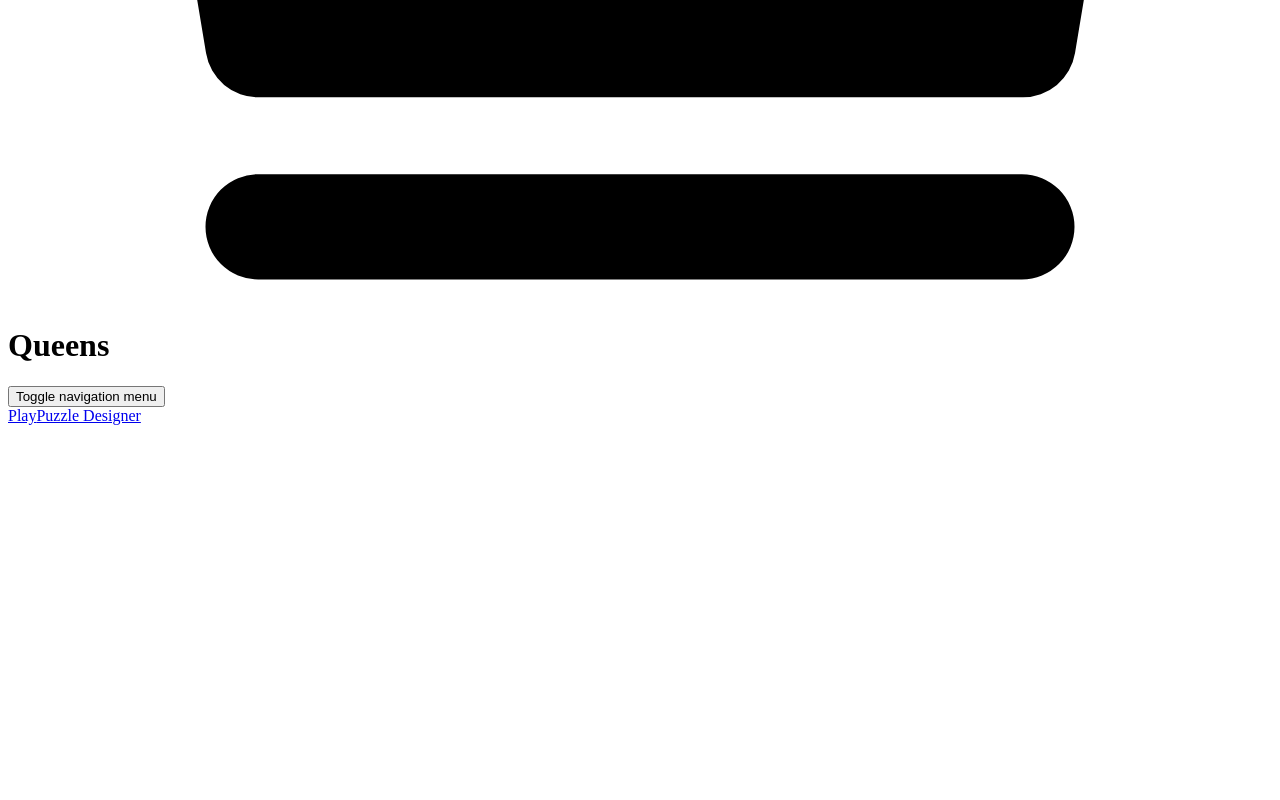
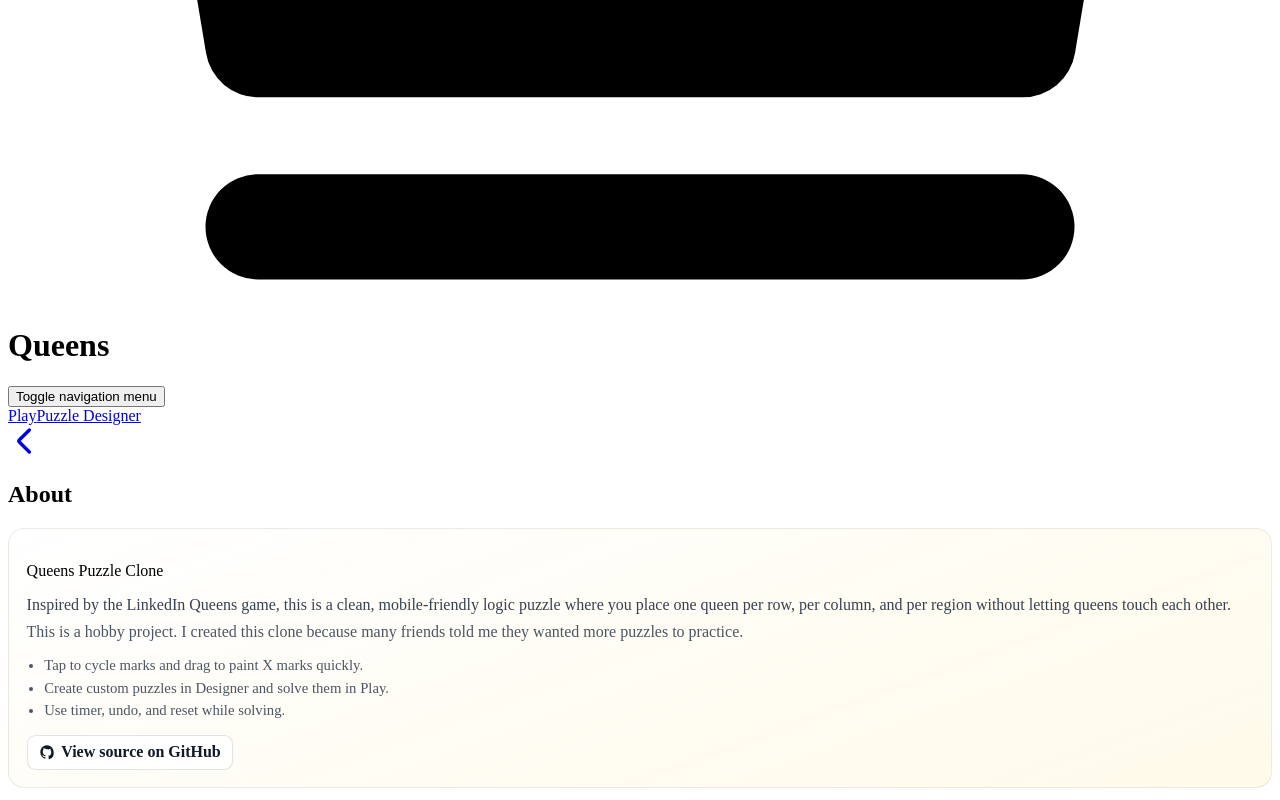
Before and after one commit to ali4zimi/linkedin-queen-clone, a Nuxt app: page /about in a window 1280 px wide. Shown: the part 966-1766 px from the top of the page. Before the commit the page ends 1399 px from the top, so only its background shows below. Built offline with nearby package versions, Linux system fonts and the light colour scheme.

Commit message:
Added about page, and update readme file

```diff
--- /dev/null
+++ b/app/pages/about.vue
@@ -0,0 +1,107 @@
+<template>
+  <main class="page-shell">
+    <header class="content-header">
+      <NuxtLink class="btn-back" to="/" aria-label="Back">
+        <svg xmlns="http://www.w3.org/2000/svg" width="32" height="32" viewBox="0 0 24 24" aria-hidden="true"><path fill="currentColor" d="m9.55 12l7.35 7.35q.375.375.363.875t-.388.875t-.875.375t-.875-.375l-7.7-7.675q-.3-.3-.45-.675t-.15-.75t.15-.75t.45-.675l7.7-7.7q.375-.375.888-.363t.887.388t.375.875t-.375.875z"/></svg>
+      </NuxtLink>
+      <h2>About</h2>
+    </header>
+
+    <section class="about-hero">
+      <p class="eyebrow">Queens Puzzle Clone</p>
+      <p class="about-lead">
+        Inspired by the LinkedIn Queens game, this is a clean, mobile-friendly logic puzzle where you place one queen per row, per column, and per region
+        without letting queens touch each other.
+      </p>
+      <p class="about-purpose">
+        This is a hobby project. I created this clone because many friends told me they wanted more puzzles to practice.
+      </p>
+
+      <ul class="about-highlights" aria-label="highlights">
+        <li>Tap to cycle marks and drag to paint X marks quickly.</li>
+        <li>Create custom puzzles in Designer and solve them in Play.</li>
+        <li>Use timer, undo, and reset while solving.</li>
+      </ul>
+
+      <a
+        class="about-link"
+        href="https://github.com/ali4zimi/linkedin-queen-clone"
+        target="_blank"
+        rel="noopener noreferrer"
+      >
+        <span class="about-link-icon" aria-hidden="true">
+          <svg viewBox="0 0 24 24" xmlns="http://www.w3.org/2000/svg">
+            <path
+              fill="currentColor"
+              d="M12 2C6.48 2 2 6.59 2 12.25c0 4.52 2.87 8.35 6.84 9.7c.5.1.68-.22.68-.49c0-.24-.01-1.03-.01-1.87c-2.78.62-3.37-1.21-3.37-1.21c-.45-1.19-1.11-1.5-1.11-1.5c-.91-.64.07-.63.07-.63c1 .07 1.53 1.06 1.53 1.06c.9 1.57 2.35 1.12 2.92.86c.09-.67.35-1.12.64-1.38c-2.22-.26-4.55-1.14-4.55-5.08c0-1.12.39-2.03 1.03-2.75c-.11-.26-.45-1.31.1-2.73c0 0 .84-.28 2.75 1.05A9.3 9.3 0 0 1 12 7.85c.85 0 1.7.12 2.5.36c1.9-1.33 2.74-1.05 2.74-1.05c.56 1.42.22 2.47.11 2.73c.64.72 1.03 1.63 1.03 2.75c0 3.95-2.33 4.82-4.56 5.07c.36.32.68.95.68 1.92c0 1.39-.01 2.5-.01 2.84c0 .27.18.6.69.49A10.3 10.3 0 0 0 22 12.25C22 6.59 17.52 2 12 2"
+            />
+          </svg>
+        </span>
+        View source on GitHub
+      </a>
+    </section>
+  </main>
+</template>
+
+<style scoped>
+.about-hero {
+  margin-bottom: 0.75rem;
+  padding: 1.1rem;
+  border: 1px solid rgba(17, 24, 39, 0.08);
+  border-radius: 1rem;
+  background: linear-gradient(160deg, rgba(255, 255, 255, 0.92), rgba(255, 249, 230, 0.88));
+}
+
+.about-lead {
+  margin: 0;
+  color: #374151;
+}
+
+.about-purpose {
+  margin: 0.55rem 0 0;
+  color: #4b5563;
+}
+
+.about-highlights {
+  margin-top: 1rem;
+  margin-bottom: 0;
+  padding-left: 1.1rem;
+  color: #4b5563;
+  font-size: 0.92rem;
+}
+
+.about-highlights li + li {
+  margin-top: 0.35rem;
+}
+
+.about-link {
+  margin-top: 1rem;
+  display: inline-flex;
+  align-items: center;
+  gap: 0.4rem;
+  width: fit-content;
+  padding: 0.45rem 0.7rem;
+  border-radius: 0.55rem;
+  border: 1px solid rgba(17, 24, 39, 0.12);
+  color: #111827;
+  text-decoration: none;
+  font-weight: 600;
+  background: rgba(255, 255, 255, 0.9);
+}
+
+.about-link:hover {
+  background: #ffffff;
+}
+
+.about-link-icon {
+  width: 1rem;
+  height: 1rem;
+  display: inline-grid;
+  place-items: center;
+}
+
+.about-link-icon svg {
+  width: 100%;
+  height: 100%;
+}
+</style>
```
Also changed, not shown: 1 other file (tests, documents, lock files or other folders).
